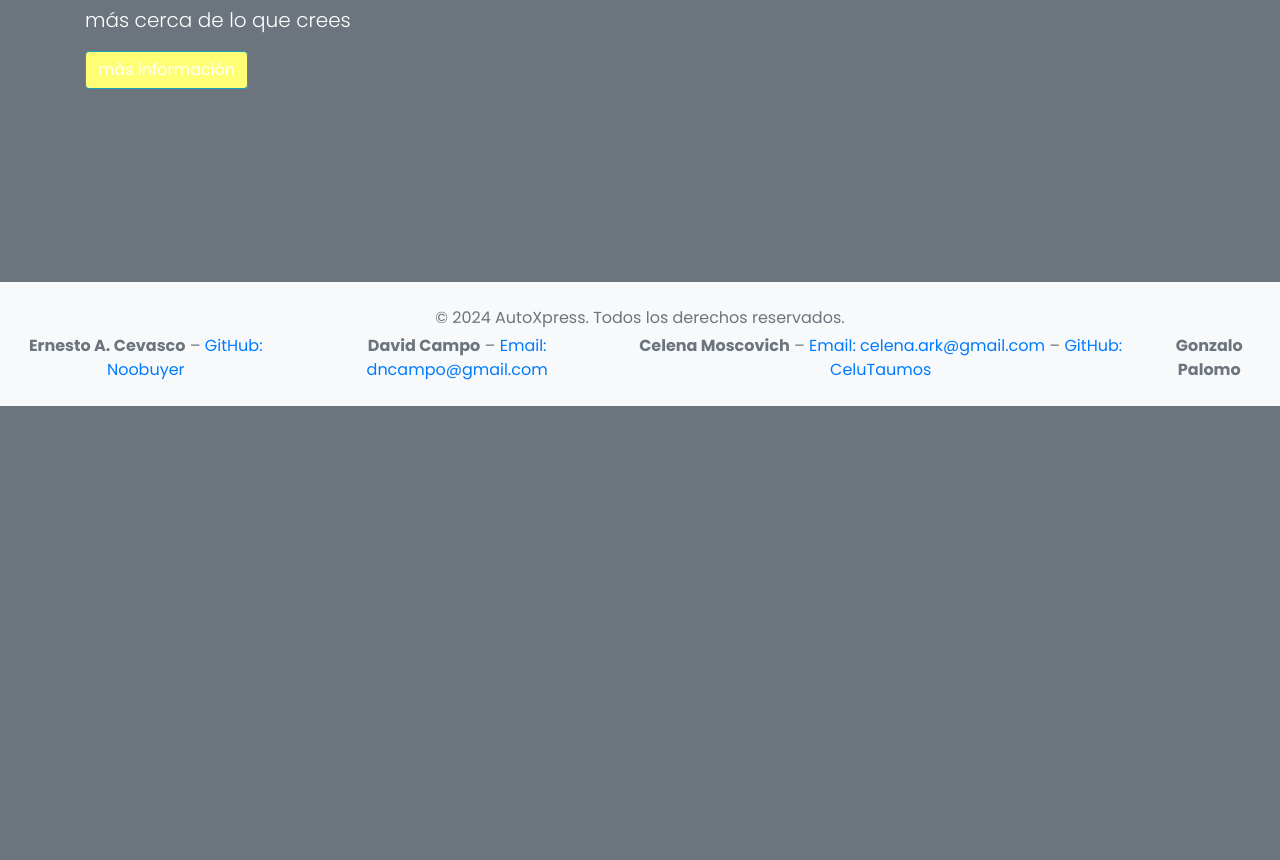
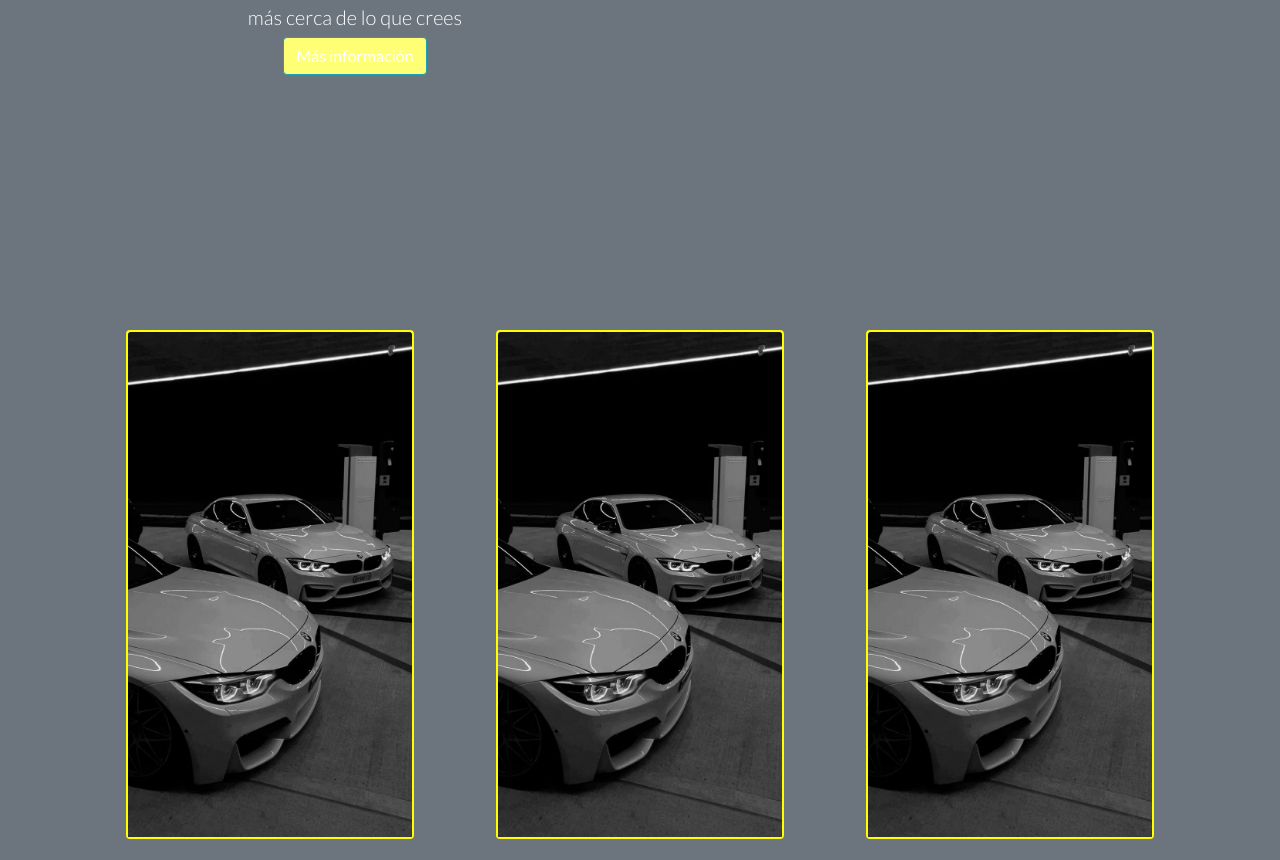
Before and after one commit to CeluTaumos/proyectoCilsa2024, a plain HTML site: page index.html in a window 1280 px wide. Shown: the part 434-1294 px from the top of the page. Before the commit the page ends 840 px from the top, so only its background shows below. Drawn offline with nearby package versions, Linux system fonts and the light colour scheme.

Commit message:
cambio fuentes de google fonts

```diff
--- a/index.html
+++ b/index.html
@@ -15,11 +15,15 @@
       href="https://fonts.googleapis.com/css2?family=Poppins:ital,wght@0,100;0,200;0,300;0,400;0,500;0,600;0,700;0,800;0,900;1,100;1,200;1,300;1,400;1,500;1,600;1,700;1,800;1,900&display=swap"
       rel="stylesheet"
     />
+    <link
+      href="https://fonts.googleapis.com/css2?family=Lato:ital,wght@0,100;0,300;0,400;0,700;0,900;1,100;1,300;1,400;1,700;1,900&display=swap"
+      rel="stylesheet"
+    />
   </head>
   <body>
+    <!-- Header -->
     <header>
-      <nav class="navbar navbar-expand-lg navbar-light">
-        <div>
+      <nav class="navbar navbar-expand-lg navbar-light bg-light">
         <a class="navbar-brand" href="index.html">
           <img
             src="./source/logofinal.png"
@@ -27,7 +31,6 @@
             style="height: 50px"
           />
         </a>
-        </div>
         <button
           class="navbar-toggler"
           type="button"
@@ -51,7 +54,6 @@
               <a class="nav-link" href="./pages/categorias.html">Categorías</a>
             </li>
           </ul>
-
           <form class="form-inline my-2 my-lg-0">
             <div class="input-group">
               <input
@@ -60,26 +62,33 @@
                 placeholder="Buscar tu auto"
                 aria-label="Buscar tu auto"
               />
+              <div class="input-group-append">
                 <span class="input-group-text" id="basic-addon1">
                   <i class="fas fa-search"></i>
                 </span>
+              </div>
             </div>
           </form>
         </div>
       </nav>
     </header>
 
+    <!-- Main Content -->
     <main>
       <div class="container">
         <div class="row align-items-center" style="min-height: 80vh">
           <!-- Columna con el eslogan -->
-          <div class="col-md-6 text-center text-md-left">
-            <h1 class="display-1 font-weight-bold">AutoXpress</h1>
-            <p class="lead">Tu próximo auto</p>
-            <p class="lead">más cerca de lo que crees</p>
-            <button type="button" class="btn btn-info">màs información</button>
+          <div class="col-md-6 text-center text-md-left mb-4 mb-md-0">
+            <h1 class="display-1">AutoXpress</h1>
+            <div class="text-center t-2">
+              <h2 class="lead font-weight-bold fs-5">Tu próximo auto</h2>
+              <h2 class="lead">más cerca de lo que crees</h2>
+              <button type="button" class="btn btn-info">
+                Más información
+              </button>
             </div>
-          <!-- Columna con la img -->
+          </div>
+          <!-- Columna con la imagen -->
           <div class="col-md-6 text-center">
             <img
               src="./assets/img/autoIndex.jpg"
@@ -90,8 +99,64 @@
           </div>
         </div>
       </div>
+
+      <!-- Cards Section -->
+      <div class="container d-flex justify-content-around flex-wrap mt-5">
+        <div class="card custom-card mb-4">
+          <div class="card-img-overlay d-flex align-items-end">
+            <p class="card-text lead text-uppercase">
+              <a href="#" class="text-white">Nuevos</a>
+            </p>
+          </div>
+          <img
+            src="./assets/img/autosIndex.jpg"
+            class="card-img-top custom-img"
+            alt="..."
+          />
+        </div>
+
+        <div class="card custom-card mb-4">
+          <div class="card-img-overlay d-flex align-items-end">
+            <p class="card-text lead text-uppercase">
+              <a href="#" class="text-white">Usados</a>
+            </p>
+          </div>
+          <img
+            src="./assets/img/autosIndex.jpg"
+            class="card-img-top custom-img"
+            alt="..."
+          />
+        </div>
+
+        <div class="card custom-card mb-4">
+          <div class="card-img-overlay d-flex align-items-end">
+            <p class="card-text lead text-uppercase">
+              <a href="#" class="text-white">Híbridos</a>
+            </p>
+          </div>
+          <img
+            src="./assets/img/autosIndex.jpg"
+            class="card-img-top custom-img"
+            alt="..."
+          />
+        </div>
+
+        <div class="card custom-card mb-4">
+          <div class="card-img-overlay d-flex align-items-end">
+            <p class="card-text lead text-uppercase">
+              <a href="#" class="text-white">Consignación</a>
+            </p>
+          </div>
+          <img
+            src="./assets/img/autosIndex.jpg"
+            class="card-img-top custom-img"
+            alt="..."
+          />
+        </div>
+      </div>
     </main>
 
+    <!-- Footer -->
     <footer class="bg-light text-center py-4">
       <p class="text-gray mb-1">
         &copy; 2024 AutoXpress. Todos los derechos reservados.
@@ -119,12 +184,13 @@
             >GitHub: CeluTaumos</a
           >
         </li>
-        <li class="mx-3"><strong>Gonzalo Palomo</strong></li>
-        <!-- faltan datos de contacto -->
+        <li class="mx-3">
+          <strong>Gonzalo Palomo</strong>
+        </li>
       </ul>
     </footer>
 
-    <!-- links de boostrap,fontawesome,etc-->
+    <!-- Links de Bootstrap, FontAwesome, etc -->
     <script src="https://code.jquery.com/jquery-3.5.1.slim.min.js"></script>
     <script
       src="https://kit.fontawesome.com/a076d05399.js"
--- a/styles/gral.css
+++ b/styles/gral.css
@@ -1,14 +1,17 @@
 body {
   background-color: #6c757d;
   color: white;
-  font-family: "Poppins", sans-serif;
+  font-family: "Lato", sans-serif;
 }
 
 footer {
   background-color: white;
   color: #6c757d;
 }
-
+h1 h2 h3 h4 h5 {
+  font-family: "Poppins", sans-serif;
+}
+/*NAVBAR*/
 .navbar {
   background-color: #6c757d;
 }
@@ -24,7 +27,40 @@ footer {
 .nav-link:hover {
   color: #ddd;
 }
-
+/* BOTONES*/
 .btn-info {
   background-color: rgb(255, 255, 118);
 }
+
+/* CARDS INDEX */
+.custom-card {
+  width: 18rem;
+  border: 2px solid yellow;
+  position: relative;
+  margin-bottom: 20px;
+}
+
+.custom-img {
+  filter: grayscale(100%);
+  width: 100%;
+}
+
+.card-img-overlay {
+  position: absolute;
+  bottom: 0;
+  left: 0;
+  width: 100%;
+  background: rgba(0, 0, 0, 0.5);
+  text-align: center;
+}
+
+.card-text a {
+  color: white;
+  font-weight: bold;
+  text-transform: uppercase;
+  text-decoration: none;
+}
+
+.card-text a:hover {
+  color: yellow;
+}
```
Lines whose indentation alone changed are shown as unchanged.
